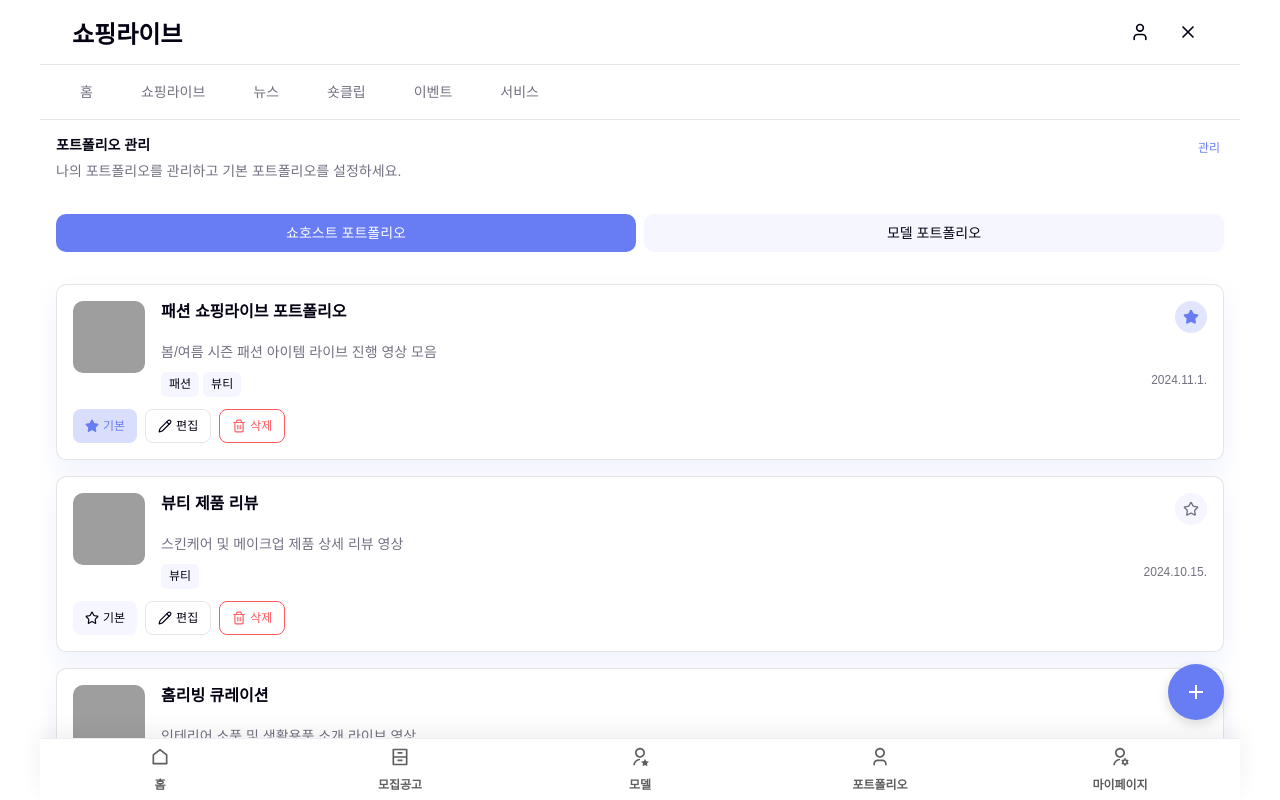
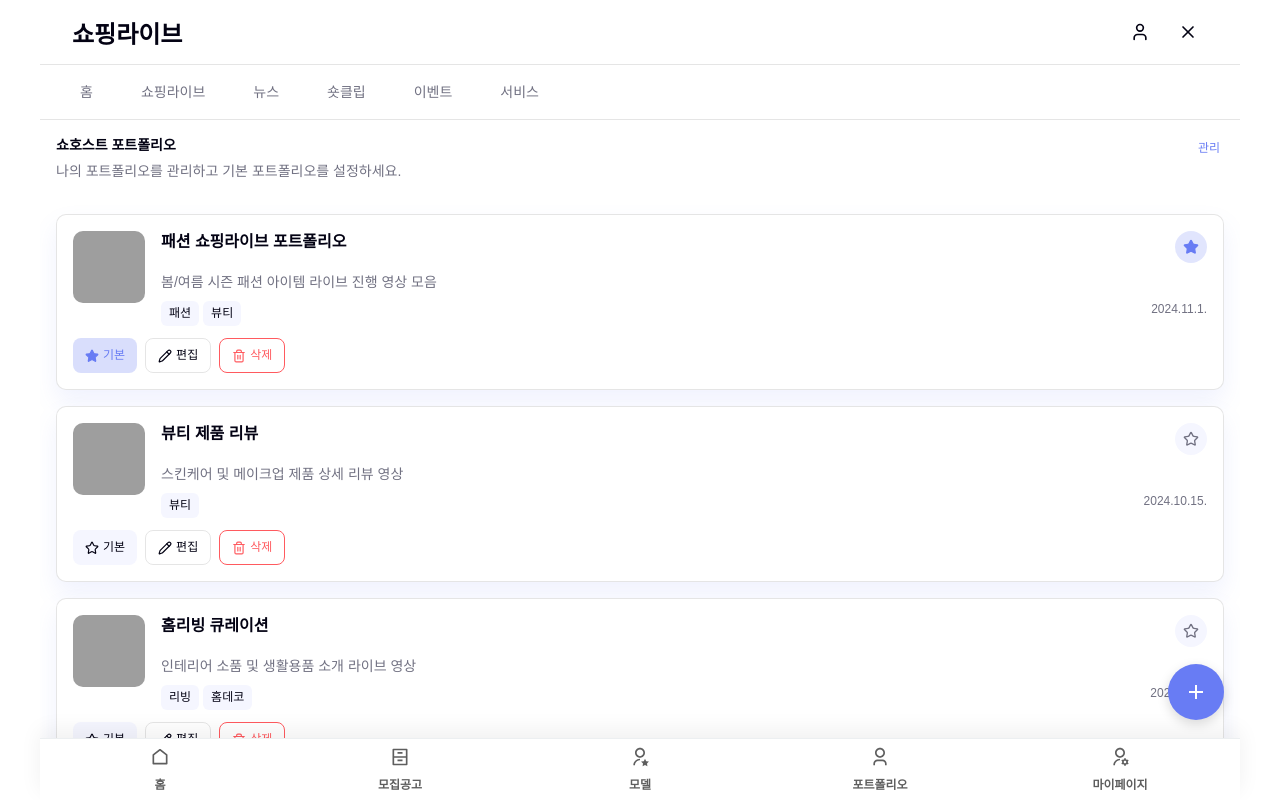
Before and after one commit to livbee-project/front-end-react, a React (Vite) app in the folder livbee-project/: page /mypage/portfolios in a window 1280 px wide. Built offline with nearby package versions, Linux system fonts and the light colour scheme; grey boxes are pictures that could not be loaded; a web font is replaced by a local one.

Commit message:
251120 > front-end > react > 내 포트폴리오 진입 시 역할별 뷰 고정

```diff
--- a/livbee-project/src/presentation/pages/mypage/MyPage.tsx
+++ b/livbee-project/src/presentation/pages/mypage/MyPage.tsx
@@ -198,7 +198,8 @@ const MyPage: React.FC = () => {
               icon: FileText,
               label: '포트폴리오 관리',
               description: '포트폴리오 수정 및 관리',
-              onClick: () => navigate('/mypage/portfolios'),
+              onClick: () =>
+                navigate('/mypage/portfolios', { state: { role: userType } }),
             },
             {
               icon: Video,
--- a/livbee-project/src/presentation/pages/portfolio/MyPortfolioPage.tsx
+++ b/livbee-project/src/presentation/pages/portfolio/MyPortfolioPage.tsx
@@ -1,5 +1,5 @@
 import React, { useMemo, useState } from 'react';
-import { useNavigate } from 'react-router-dom';
+import { useLocation, useNavigate } from 'react-router-dom';
 import styled, { css } from 'styled-components';
 import { Star, Pencil, Trash2 } from 'lucide-react';
 import Pagination from '@/presentation/components/list/Pagination';
@@ -76,11 +76,6 @@ const MOCK_PORTFOLIOS: MyPortfolioItem[] = [
 
 const ITEMS_PER_PAGE = 3;
 
-const tabs: Array<{ label: string; value: PortfolioRole }> = [
-  { label: '쇼호스트 포트폴리오', value: 'showhost' },
-  { label: '모델 포트폴리오', value: 'model' },
-];
-
 const formatDateLabel = (value: string) => {
   const date = new Date(value);
   if (Number.isNaN(date.getTime())) return value;
@@ -89,8 +84,10 @@ const formatDateLabel = (value: string) => {
 
 const MyPortfolioPage: React.FC = () => {
   const navigate = useNavigate();
+  const location = useLocation();
+  const activeRole: PortfolioRole =
+    (location.state as { role?: PortfolioRole } | null)?.role ?? 'showhost';
   const { showToast } = useToast();
-  const [activeRole, setActiveRole] = useState<PortfolioRole>('showhost');
   const [portfolios, setPortfolios] = useState<MyPortfolioItem[]>(MOCK_PORTFOLIOS);
   const [currentPage, setCurrentPage] = useState(1);
 
@@ -108,11 +105,6 @@ const MyPortfolioPage: React.FC = () => {
   const handlePageChange = (page: number) => {
     setCurrentPage(page);
     window.scrollTo({ top: 0, behavior: 'smooth' });
-  };
-
-  const handleRoleChange = (role: PortfolioRole) => {
-    setActiveRole(role);
-    setCurrentPage(1);
   };
 
   const handleTogglePinned = (id: number) => {
@@ -158,26 +150,13 @@ const MyPortfolioPage: React.FC = () => {
     <PageWrapper>
       <HeaderRow>
         <div>
-          <PageTitle>포트폴리오 관리</PageTitle>
+          <PageTitle>{activeRole === 'showhost' ? '쇼호스트 포트폴리오' : '모델 포트폴리오'}</PageTitle>
           <PageDescription>나의 포트폴리오를 관리하고 기본 포트폴리오를 설정하세요.</PageDescription>
         </div>
         <HeaderButton type="button" onClick={handleRegisterClick}>
           관리
         </HeaderButton>
       </HeaderRow>
-
-      <TabList>
-        {tabs.map((tab) => (
-          <TabButton
-            key={tab.value}
-            type="button"
-            $active={activeRole === tab.value}
-            onClick={() => handleRoleChange(tab.value)}
-          >
-            {tab.label}
-          </TabButton>
-        ))}
-      </TabList>
 
       {pageItems.length === 0 ? (
         <EmptyState message="등록된 포트폴리오가 없습니다." />
@@ -289,31 +268,6 @@ const HeaderButton = styled.button`
   font: ${({ theme }) => theme.fonts.button};
   cursor: pointer;
   padding: ${({ theme }) => theme.spacing.xs};
-`;
-
-const TabList = styled.div`
-  display: flex;
-  gap: ${({ theme }) => theme.spacing.sm};
-`;
-
-const TabButton = styled.button<{ $active: boolean }>`
-  flex: 1;
-  padding: ${({ theme }) => theme.spacing.sm} ${({ theme }) => theme.spacing.md};
-  border-radius: ${({ theme }) => theme.radii.lg};
-  border: none;
-  font: ${({ theme }) => theme.fonts.body};
-  cursor: pointer;
-  transition: background 0.2s, color 0.2s;
-  ${({ $active, theme }) =>
-    $active
-      ? css`
-          background: ${theme.colors.primary};
-          color: ${theme.colors.primaryForeground};
-        `
-      : css`
-          background: ${theme.colors.secondary};
-          color: ${theme.colors.foreground};
-        `}
 `;
 
 const CardList = styled.div`
```
